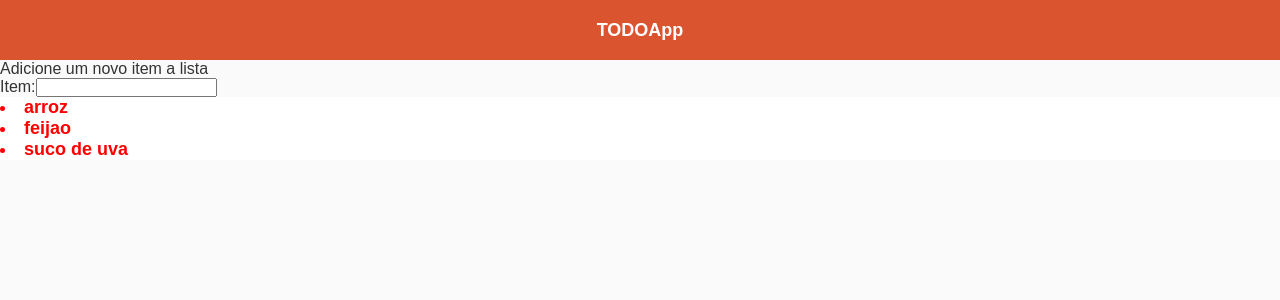
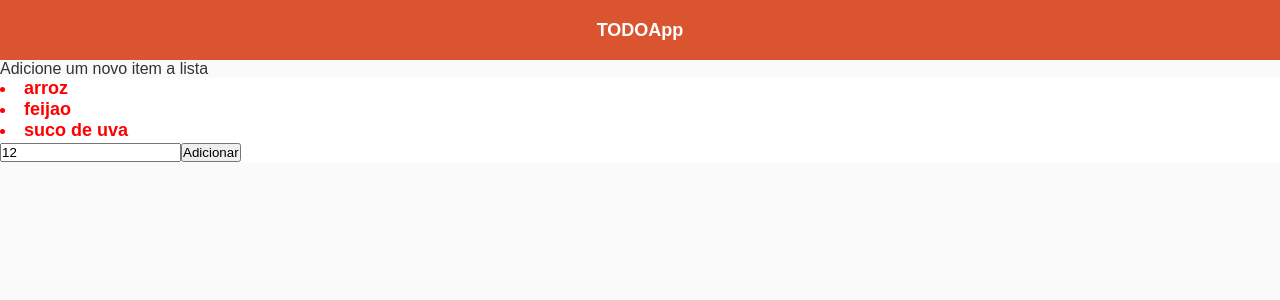
Before and after one commit to raianyrufino/TODOApp, a React (Create React App) app: page / in a window 1280 px wide. Shown: the top 300 px of the page. Built offline with nearby package versions, Linux system fonts and the light colour scheme.

Commit message:
Add  item

```diff
--- a/src/App.js
+++ b/src/App.js
@@ -13,7 +13,7 @@ function App() {
       <Header/>
 
       Adicione um novo item a lista
-      <Input/>
+      {/* <Input/> */}
 
       <Tabela/>
     </div>
--- a/src/components/Input/index.js
+++ b/src/components/Input/index.js
@@ -1,45 +1,45 @@
-import React, {Component} from 'react';
+// import React, {Component} from 'react';
 
-import "./styles.css";
+// import "./styles.css";
 
-const Form = props => {
-    const [item, setItem] = React.useState()
-  // , quantidade, setQuantidade, preco, setPreco
+// const Form = props => {
+//     const [item, setItem] = React.useState()
+//   // , quantidade, setQuantidade, preco, setPreco
 
-    const handleChangeItem = e => {
-      setItem(e.target.value)
-    }
+//     const handleChangeItem = e => {
+//       setItem(e.target.value)
+//     }
 
-    const handleSubmit = event => {
-      alert(item)
-      event.preventDefault()
-    }
+//     const handleSubmit = event => {
+//       alert(item)
+//       event.preventDefault()
+//     }
 
-      return (
-        <form onSubmit={handleSubmit}>
-          Item:
-          <input
-            type="text"
-            value={item}
-            onChange={handleChangeItem}
-          />
+//       return (
+//         <form onSubmit={handleSubmit}>
+//           Item:
+//           <input
+//             type="text"
+//             value={item}
+//             onChange={handleChangeItem}
+//           />
 
-          {/* Quantidade:
-          <input
-            type="text"
-            value={quantidade}
-            onChange={handleChangeQuantidade}
-          />
+//           {/* Quantidade:
+//           <input
+//             type="text"
+//             value={quantidade}
+//             onChange={handleChangeQuantidade}
+//           />
 
-           Preço:
-          <input
-            type="text"
-            value={preco}
-            onChange={handleChangePreco}
-          /> */}
-        </form>
-      )
+//            Preço:
+//           <input
+//             type="text"
+//             value={preco}
+//             onChange={handleChangePreco}
+//           /> */}
+//         </form>
+//       )
 
-  }
+//   }
 
-export default Form;
+// export default Form;
--- a/src/components/Tabela/index.js
+++ b/src/components/Tabela/index.js
@@ -1,6 +1,7 @@
 import React, {useState} from 'react';
 
 import "./styles.css";
+import { Input } from '@material-ui/core';
 
 const Tabela = () => {
     const itens = [
@@ -41,6 +42,17 @@ const Tabela = () => {
         console.log(resposta, lista);
     }
 
+    const [item, setItem] = useState('12');
+
+    const Adicionar = () =>{
+        const novo_item = {id: lista.length+1,
+                    status: false,
+                    nome: item,
+                    quantidade: '3',
+                    preco: '10.0' }
+        setLista([...lista, novo_item]);
+    }
+
     return (
         <div class="tabela">
             {lista.map((item)=>(
@@ -51,6 +63,7 @@ const Tabela = () => {
                     onClick = { () => { riscar(item.id) } }> {item.nome}
                 </li>
             ))}
+            <input id='teste' onChange={(e)=>{setItem(e.target.value)}} type='text' value={item}/><button onClick={Adicionar}>Adicionar</button>
         </div>
     );
 }
```
